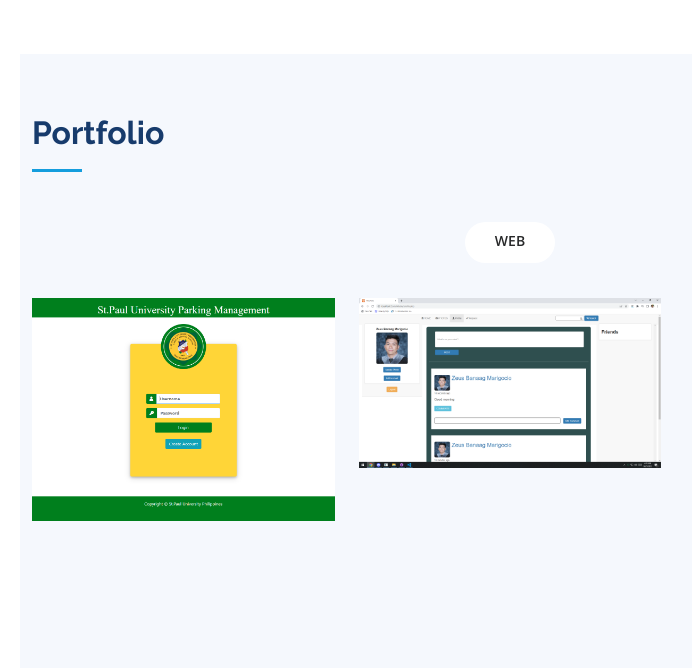
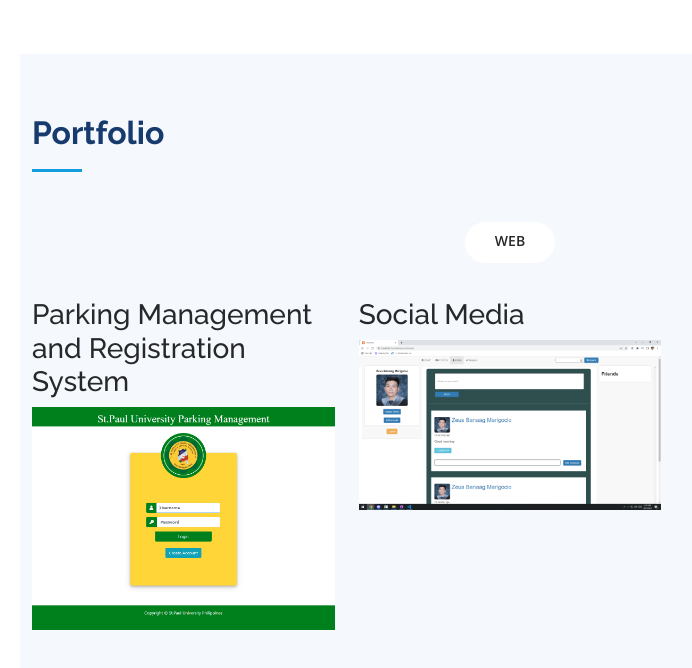
Before and after one commit to ZeusMarigocio/Portfolio, a plain HTML site: page index.html in a window 1280 px wide. Shown: the part 2042-2710 px from the top of the page, without its empty margins (280-972 px from the left). Drawn offline with nearby package versions, Linux system fonts and the light colour scheme.

Commit message:
Update index.html

```diff
--- a/index.html
+++ b/index.html
@@ -190,6 +190,7 @@
 
           <div class="col-lg-4 col-md-6 mb-3 portfolio-item ">
             <div class="portfolio-wrap vh-100">
+              <h3> Parking Management and Registration System</h3>
               <img src="assets/img/portfolio/ParkingManagement.png" class="img-fluid" alt="">
               <div class="portfolio-links">
 
@@ -200,6 +201,7 @@
           &nbsp;
           <div class="col-lg-4 col-md-6 mb-3 portfolio-item ">
             <div class="portfolio-wrap vh-100">
+              <h3> Social Media </h3>
               <img src="assets/img/portfolio/SocialMedia.png" class="img-fluid" alt="">
               <div class="portfolio-links">
 
```
